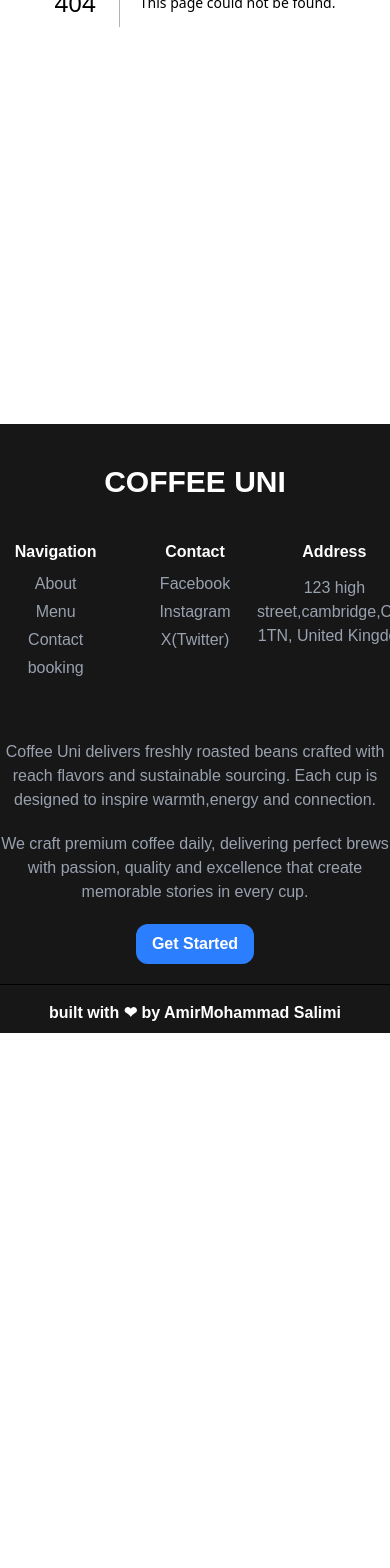
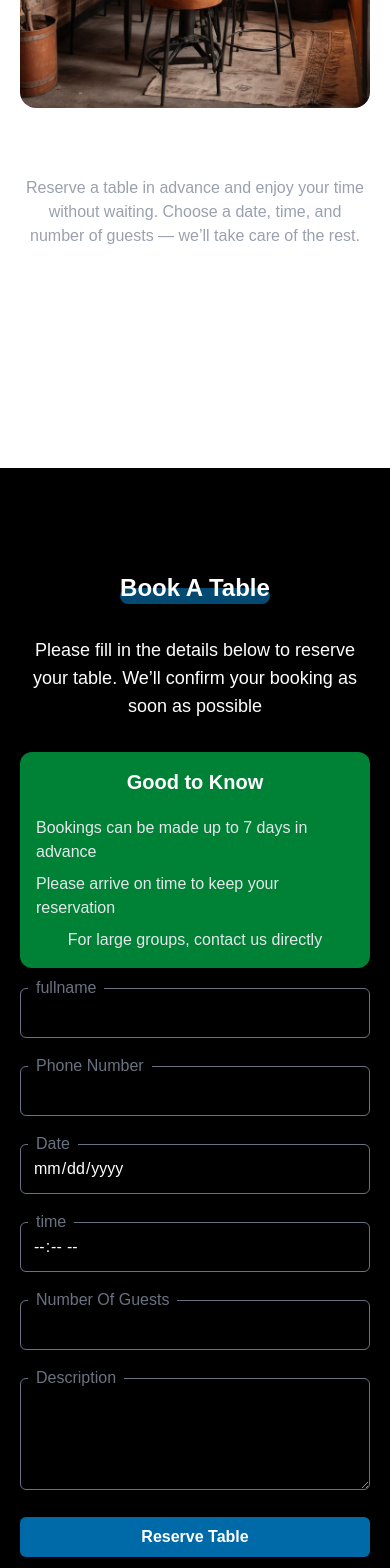
Before and after one commit to iamirsalimi/Coffee-Shop, a Next.js app: page /Booking in a window 390 px wide. Before the commit this address had no page. Shown: the part 420-1988 px from the top of the page. Before the commit the page ends 1453 px from the top, so only its background shows below. Built offline with nearby package versions, Linux system fonts and the light colour scheme.

Commit message:
add Booking page completelt responsive

```diff
--- /dev/null
+++ b/components/layouts/Booking/BookingForm.jsx
@@ -0,0 +1,107 @@
+import { useState } from 'react';
+import Title from '@/components/modules/Title/Title'
+import Link from 'next/link';
+
+function BookingForm() {
+    const [fullname, setFullname] = useState('')
+    const [phoneNumber, setPhoneNumber] = useState('')
+    const [date, setDate] = useState('')
+    const [time, setTime] = useState('')
+    const [numberOfGuests, setNumberOfGuests] = useState('')
+    const [description, setDescription] = useState('')
+
+    const getMinDate = () => {
+        let dtToday = new Date();
+
+        let month = dtToday.getMonth() + 1;
+        let day = dtToday.getDate();
+        let year = dtToday.getFullYear();
+
+        if (month < 10)
+            month = '0' + month.toString();
+        if (day < 10)
+            day = '0' + day.toString();
+
+        return `${year}-${month}-${day}`;
+    }
+
+    return (
+        <div className="py-16 w-full min-h-screen bg-black">
+            <div className="container mx-auto px-5 py-10 w-full h-full flex flex-col gap-8 items-start justify-start">
+                <Title title="Book A Table" />
+                <p className="text-white text-lg text-center sm:text-justify">Please fill in the details below to reserve your table. We’ll confirm your booking as soon as possible</p>
+                <form className="w-full flex flex-col justify-center items-center lg:items-start gap-7">
+                    <div className="w-full flex flex-col gap-5">
+                        <div className="flex flex-col gap-5 p-4 rounded-xl bg-green-700">
+                            <h2 className="text-white font-bold text-xl text-center md:text-left">Good to Know</h2>
+                            <ul className="flex flex-col gap-2 items-center md:items-start">
+                                <li className="text-gray-200">Bookings can be made up to 7 days in advance</li>
+                                <li className="text-gray-200">Please arrive on time to keep your reservation</li>
+                                <li className="text-gray-200">For large groups, contact us directly</li>
+                            </ul>
+                        </div>
+                        <div className="grid grid-cols-1 md:grid-cols-2 gap-x-4 gap-y-7">
+
+                            <div className="w-full relative select-none">
+                                <input type="text" value={fullname} onChange={e => setFullname(e.target.value)} className="w-full rounded-md p-3 border border-light-gray border-gray-500 text-white outline-none peer focus:border-sky-500 focus:text-sky-500 transition-colors" maxLength={20} required />
+                                <span className="absolute peer-focus:text-sky-500 bg-black transition-all -top-3 left-2 px-2 text-gray-500">fullname</span>
+                            </div>
+
+                            <div className="w-full relative select-none">
+                                <input type="text" value={phoneNumber} onChange={e => setPhoneNumber(e.target.value)} className="w-full rounded-md p-3 border border-light-gray border-gray-500 text-white outline-none peer focus:border-sky-500 focus:text-sky-500 transition-colors" maxLength={20} required />
+                                <span className="absolute peer-focus:text-sky-500 bg-black transition-all -top-3 left-2 px-2 text-gray-500">Phone Number</span>
+                            </div>
+
+                            <div className="w-full relative select-none">
+                                <input
+                                    type="date"
+                                    value={date}
+                                    onChange={e => setDate(e.target.value)}
+                                    min={getMinDate()}
+                                    className="w-full rounded-md p-3 border border-light-gray border-gray-500 text-white outline-none peer focus:border-sky-500 focus:text-sky-500 transition-colors"
+                                />
+                                <span className="absolute peer-focus:text-sky-500 bg-black transition-all -top-3 left-2 px-2 text-gray-500">Date</span>
+                            </div>
+
+                            <div className="w-full relative select-none">
+                                <input
+                                    type="time"
+                                    value={time}
+                                    onChange={e => setTime(e.target.value)}
+                                    className="w-full rounded-md p-3 border border-light-gray border-gray-500 text-white outline-none peer focus:border-sky-500 focus:text-sky-500 transition-colors"
+                                />
+                                <span className="absolute peer-focus:text-sky-500 bg-black transition-all -top-3 left-2 px-2 text-gray-500">time</span>
+                            </div>
+
+                            <div className="md:col-start-1 md:col-end-3 w-full relative select-none">
+                                <input
+                                    type="number"
+                                    value={numberOfGuests}
+                                    onChange={e => setNumberOfGuests(e.target.value)}
+                                    className="w-full rounded-md p-3 border border-light-gray border-gray-500 text-white outline-none peer focus:border-sky-500 focus:text-sky-500 transition-colors pr-5" min={0} max={30}
+                                />
+                                <span className="absolute peer-focus:text-sky-500 bg-black transition-all -top-3 left-2 px-2 text-gray-500">Number Of Guests</span>
+                            </div>
+                            <div className="md:col-start-1 md:col-end-3  w-full relative select-none">
+                                <textarea
+                                    value={description}
+                                    onChange={e => setDescription(e.target.value)}
+                                    className="w-full min-h-28 rounded-md p-3 border border-light-gray border-gray-500 text-white outline-none peer focus:border-sky-500 focus:text-sky-500 transition-colors pr-5" minLength={8} maxLength={16}
+                                ></textarea>
+                                <span className="absolute peer-focus:text-sky-500 bg-black transition-all -top-3 left-2 px-2 text-gray-500">Description</span>
+                            </div>
+                        </div>
+
+                        <button className="w-full py-2 rounded-md cursor-pointer bg-sky-700 hover:bg-sky-600 transition-colors text-white font-bold">Reserve Table</button>
+                    </div>
+                </form>
+                <div className="w-full text-center flex flex-col items-center gap-2">
+                    <p className="text-center font-bold text-gray-400">Need help with your reservation?</p>
+                    <p className="text-center font-bold text-white">Visit our <Link className="underline" href="/Contact">contact</Link> page or call us directly.</p>
+                </div>
+            </div>
+        </div>
+    )
+}
+
+export default BookingForm
--- /dev/null
+++ b/components/layouts/Booking/Header.jsx
@@ -0,0 +1,25 @@
+import React from 'react'
+
+import { RiScrollToBottomLine } from "react-icons/ri";
+
+function Header() {
+    return (
+        <div className="pb-16 container px-5 py-1 mx-auto relative w-full min-h-screen flex flex-col md:flex-row-reverse items-center justify-start gap-4">
+            {/* image */}
+            <div className="w-full md:w-1/2 min-h-4/5 xs:h-full md:h-[calc(100vh-1rem)] rounded-2xl overflow-hidden">
+                <img src="Images/Booking.jpg" className="object-cover object-center w-full h-full" alt="" />
+            </div>
+            {/* left-side header */}
+            <div className="md:pr-5 w-full md:w-1/2 rounded-md flex flex-col md:items-start items-center justify-center gap-4 sm:gap-6 ">
+                <h1 className=" text-white font-bold text-3xl sm:text-4xl md:text-justify text-center">Plan Your Visit</h1>
+                <p className="md:text-justify text-center md:text-lg text-gray-400">Reserve a table in advance and enjoy your time without waiting. Choose a date, time, and number of guests — we’ll take care of the rest.</p>
+                <div className="mt-15 w-full flex items-center justify-center gap-2 pb-12 md:pb-5">
+                    <RiScrollToBottomLine className="text-white text-2xl animate-bounce" />
+                    <span className="text-white text-2xl ">Scroll</span>
+                </div>
+            </div>
+        </div>
+    )
+}
+
+export default Header
--- a/components/layouts/Home/FeaturedMenu.jsx
+++ b/components/layouts/Home/FeaturedMenu.jsx
@@ -1,5 +1,6 @@
 import Title from "@/components/modules/Title/Title"
 import ProductCard from "@/components/modules/ProductCard/ProductCard"
+import Link from "next/link"
 
 function FeaturedMenu() {
     return (
--- a/components/layouts/Menu/MenuItems.jsx
+++ b/components/layouts/Menu/MenuItems.jsx
@@ -29,7 +29,7 @@ function MenuItems() {
                         </div>
                     </div>
                     <div className="flex flex-col gap-4 items-start">
-                        <h2 className="menu-title after:bg-pink-500">Especial</h2>
+                        <h2 className="menu-title after:bg-pink-500">Special</h2>
                         <div className="grid grid-cols-1 sm:grid-cols-2 lg:grid-cols-3 gap-7">
                             <ProductCard />
                             <ProductCard />
--- a/components/modules/Footer/Footer.jsx
+++ b/components/modules/Footer/Footer.jsx
@@ -1,4 +1,4 @@
-import React from 'react'
+import Link from "next/link"
 
 function Footer() {
     return (
@@ -14,10 +14,21 @@ function Footer() {
                             <div className="flex flex-col items-center lg:items-start gap-2">
                                 <h2 className="text-white font-bold font-sans">Navigation</h2>
                                 <ul className="flex flex-col gap-1 items-center lg:items-start">
-                                    <li className="text-gray-400">About</li>
-                                    <li className="text-gray-400">Menu</li>
-                                    <li className="text-gray-400">Contact</li>
-                                    <li className="text-gray-400">booking</li>
+                                    <li className="text-gray-400">
+                                        <Link href="/">Home</Link>
+                                    </li>
+                                    <li className="text-gray-400">
+                                        <Link href="/About">About</Link>
+                                    </li>
+                                    <li className="text-gray-400">
+                                        <Link href="/Menu">Menu</Link>
+                                    </li>
+                                    <li className="text-gray-400">
+                                        <Link href="/Contact">Contact</Link>
+                                    </li>
+                                    <li className="text-gray-400">
+                                        <Link href="/booking">booking</Link>
+                                    </li>
                                 </ul>
                             </div>
                             <div className="flex flex-col items-center lg:items-start gap-2">
--- a/components/modules/Menu/Menu.jsx
+++ b/components/modules/Menu/Menu.jsx
@@ -6,6 +6,9 @@ import { motion, AnimatePresence } from 'motion/react'
 import Link from 'next/link'
 
 const Menu = ({ showMenu, setShowMenu }) => {
+
+    const hideMenu = () => setShowMenu(false)
+
     return (
         <>
             <AnimatePresence >
@@ -53,7 +56,7 @@ const Menu = ({ showMenu, setShowMenu }) => {
                         </div>
 
                         {/* links */}
-                        <RevealLinks />
+                        <RevealLinks hideMenu={hideMenu} />
                     </motion.div>
                 )}
             </AnimatePresence>
@@ -62,22 +65,37 @@ const Menu = ({ showMenu, setShowMenu }) => {
 }
 
 
-const RevealLinks = () => {
+const RevealLinks = ({hideMenu}) => {
     return (
         <section className="h-full w-full flex flex-col place-content-start gap-7 py-12 text-gray-500">
-            <Link href="/">
+            <Link
+                href="/"
+                onClick={hideMenu}
+            >
                 <FlipLink index={1}>Home</FlipLink>
             </Link>
-            <Link href="/About">
+            <Link
+                href="/About"
+                onClick={hideMenu}
+            >
                 <FlipLink index={2}>About</FlipLink>
             </Link>
-            <Link href="/Menu">
+            <Link
+                href="/Menu"
+                onClick={hideMenu}
+            >
                 <FlipLink index={3}>Menu</FlipLink>
             </Link>
-            <Link href="/Booking">
+            <Link
+                href="/Booking"
+                onClick={hideMenu}
+            >
                 <FlipLink index={5}>Booking</FlipLink>
             </Link>
-            <Link href="/Contact">
+            <Link
+                href="/Contact"
+                onClick={hideMenu}
+            >
                 <FlipLink index={4}>Contact</FlipLink>
             </Link>
         </section>
--- /dev/null
+++ b/pages/Booking/index.jsx
@@ -0,0 +1,14 @@
+import Header from '@/components/layouts/Booking/Header'
+import BookingForm from '@/components/layouts/Booking/BookingForm'
+import React from 'react'
+
+function Booking() {
+  return (
+    <div className="w-full h-full flex flex-col">
+        <Header />
+        <BookingForm />
+    </div>
+  )
+}
+
+export default Booking
```
Also changed, not shown: public/Images/Booking.jpg (added).
